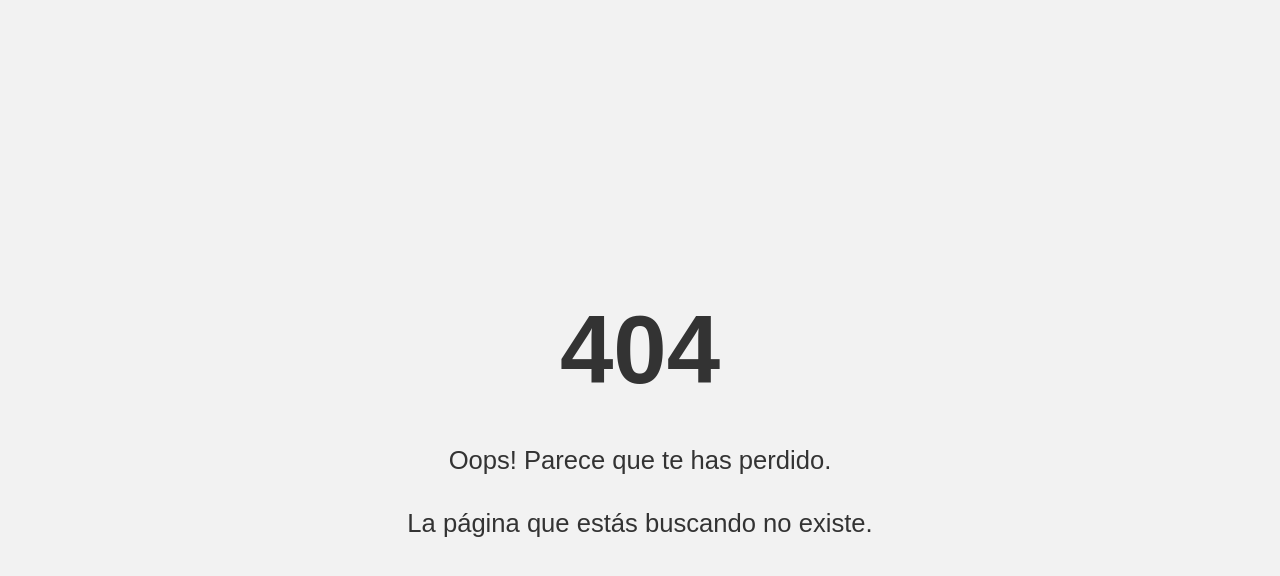
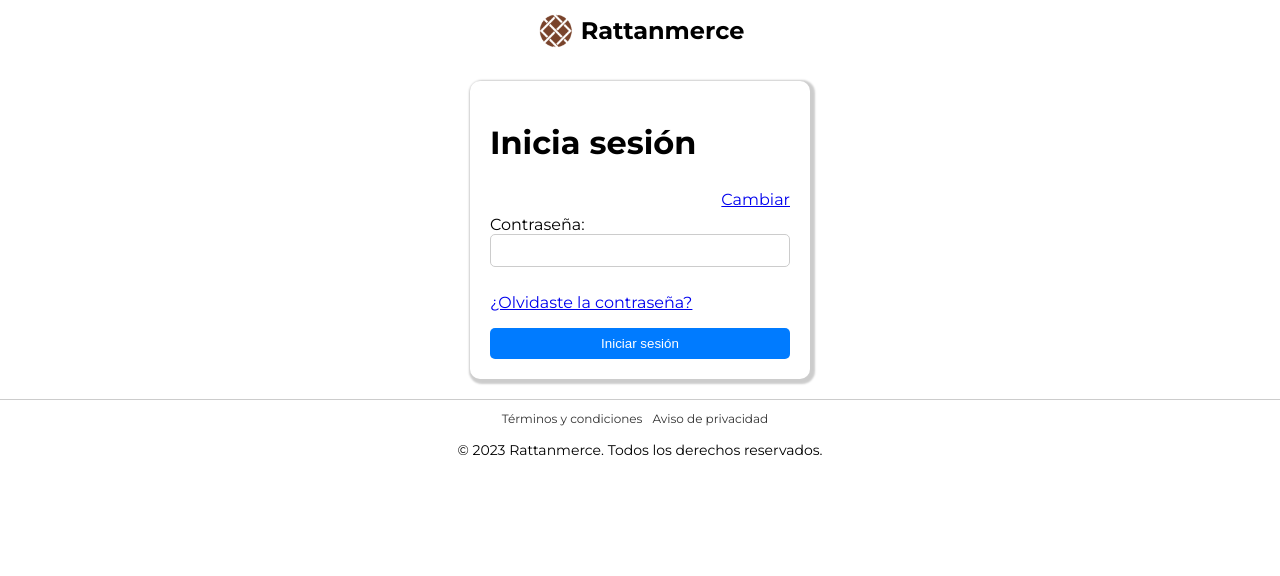
Before and after one commit to jluchett/RattanmerceFront, a React (Vite) app: page /singin in a window 1280 px wide. Before the commit this address had no page. Shown: the top 576 px of the page. Built offline with nearby package versions, Linux system fonts and the light colour scheme.

Commit message:
Add page singnin and others changes

```diff
--- a/package.json
+++ b/package.json
@@ -11,8 +11,11 @@
   },
   "dependencies": {
     "@fortawesome/fontawesome-free": "^6.4.0",
+    "axios": "^1.4.0",
+    "query-string": "^8.1.0",
     "react": "^18.2.0",
     "react-dom": "^18.2.0",
+    "react-query": "^3.39.3",
     "react-router-dom": "^6.12.0"
   },
   "devDependencies": {
--- a/src/App.jsx
+++ b/src/App.jsx
@@ -1,23 +1,26 @@
-import './App.css'
-import { BrowserRouter as Router, Routes, Route } from 'react-router-dom';
-import Home from './pages/Home'
-import Login from './pages/Login'
-import NotFound from './pages/NotFound';
-import Register from './pages/Register';
+import "./App.css";
+import { BrowserRouter as Router, Routes, Route } from "react-router-dom";
+import { AuthProvider } from "./context/AuthContext";
+import Home from "./pages/Home";
+import Login from "./pages/Login";
+import NotFound from "./pages/NotFound";
+import Register from "./pages/Register";
+import Signin from "./pages/Singin";
 
 function App() {
-
   return (
     <Router>
-      <Routes>
-        <Route exact path='/' element={<Home/>}/>
-        <Route path='/login' element={<Login/>}/>
-        <Route path='/register' element={<Register/>}/>
-        <Route path="*" element={<NotFound />} />
-      </Routes>
+      <AuthProvider>
+        <Routes>
+          <Route exact path="/" element={<Home />} />
+          <Route path="/login" element={<Login />} />
+          <Route path="/register" element={<Register />} />
+          <Route path="/singin" element={<Signin />} />
+          <Route path="*" element={<NotFound />} />
+        </Routes>
+      </AuthProvider>
     </Router>
-
-  )
+  );
 }
 
-export default App
+export default App;
--- /dev/null
+++ b/src/context/AuthContext.jsx
@@ -0,0 +1,28 @@
+// eslint-disable-next-line no-unused-vars
+import React, { createContext, useState } from 'react';
+
+export const AuthContext = createContext();
+
+// eslint-disable-next-line react/prop-types
+export const AuthProvider = ({ children }) => {
+  const [user, setUser] = useState(null);
+
+  const login = (userData) => {
+    // Realizar la lógica de autenticación y obtener el token del usuario
+    const token = 'TOKEN_DEL_USUARIO';
+
+    // Establecer el usuario y el token en el estado global
+    setUser({ ...userData, token });
+  };
+
+  const logout = () => {
+    // Limpiar el usuario y el token del estado global
+    setUser(null);
+  };
+
+  return (
+    <AuthContext.Provider value={{ user, login, logout }}>
+      {children}
+    </AuthContext.Provider>
+  );
+};
--- a/src/pages/Login.jsx
+++ b/src/pages/Login.jsx
@@ -3,6 +3,7 @@ import React, { useState } from "react";
 import Logo from "../assets/logo2.png";
 import { Link } from "react-router-dom";
 import { useNavigate } from "react-router-dom";
+import queryString from 'query-string';
 import "../styles/Login.css"; // Archivo CSS para los estilos del componente
 
 const Login = () => {
@@ -34,8 +35,8 @@ const Login = () => {
           setLoading(false);
           if (data.success) {
             // Redirigir a la página de inicio de sesión exitosa
-
-            navigate("/singin");
+            const queryParams = queryString.stringify({ email }); // Formatear el email como parámetro de URL
+            navigate('/singin', { state: { email }, search: queryParams }); // Pasar el email como estado y parámetro de URL
           } else {
             console.log(data)
             setIsValid(data.message);
--- /dev/null
+++ b/src/pages/Singin.jsx
@@ -0,0 +1,96 @@
+// eslint-disable-next-line no-unused-vars
+import React, { useEffect, useState } from "react";
+import { Link, useLocation, useNavigate } from "react-router-dom";
+import axios from "axios";
+import Logo from "../assets/logo2.png";
+import "../styles/Signin.css";
+
+const Signin = () => {
+  const [email, setEmail] = useState("");
+  const [password, setPassword] = useState("");
+  const [errorMessage, setErrorMessage] = useState("");
+  const navigate = useNavigate();
+  const location = useLocation();
+  const loginEmail = location.state?.email || "";
+
+  useEffect(() => {
+    setEmail(loginEmail);
+  }, [loginEmail]);
+
+  // Función para realizar la solicitud de inicio de sesión al backend
+  const handleSubmit = async (e) => {
+    e.preventDefault();
+    if (password.length == 0) {
+      setErrorMessage("Ingrese la contraseña");
+      return;
+    }
+    try {
+      const response = await axios.post("http://localhost:3001/users/singin", {
+        email,
+        password,
+      });
+
+      const { success, message, token } = response.data;
+
+      if (success) {
+        // Realizar acciones adicionales con el token, como guardar en el estado global
+        console.log("Token del usuario:", token);
+
+        // Redirigir a la página de inicio
+        navigate("/");
+      } else {
+        setErrorMessage(message);
+      }
+    } catch (error) {
+      setErrorMessage("Error al iniciar sesión");
+      console.log(error);
+    }
+  };
+
+  return (
+    <div>
+      <div className="logo-container">
+        <img src={Logo} alt="Logo Rattanmerce" />
+        <h1>Rattanmerce</h1>
+      </div>
+      <div className="login-container">
+        <div className="form-container">
+          <h1>Inicia sesión</h1>
+          <div className="email">
+            <p>{email}</p>
+            <Link to="/login">Cambiar</Link>
+          </div>
+          <form onSubmit={handleSubmit}>
+            <label>Contraseña:</label>
+            <input
+              type="password"
+              value={password}
+              onChange={(e) => {
+                setPassword(e.target.value), setErrorMessage("");
+              }}
+            />
+            <p>
+              <Link to="/forgot">¿Olvidaste la contraseña?</Link>
+            </p>
+            <button type="submit">Iniciar sesión</button>
+          </form>
+
+          {errorMessage && <p className="error-message">{errorMessage}</p>}
+        </div>
+      </div>
+      <div className="footer-container">
+        <hr />
+        <div className="footer-links">
+          <a href="#">Términos y condiciones</a>
+          <a href="#">Aviso de privacidad</a>
+        </div>
+        <p>
+          © {new Date().getFullYear()} Rattanmerce. Todos los derechos
+          reservados.
+        </p>
+      </div>
+    </div>
+  );
+};
+
+export default Signin;
--- /dev/null
+++ b/src/styles/Signin.css
@@ -0,0 +1,5 @@
+.email{
+    display: flex;
+    align-items: center;
+    justify-content:space-between;
+}
```
Also changed, not shown: 1 other file (tests, documents, lock files or other folders).
